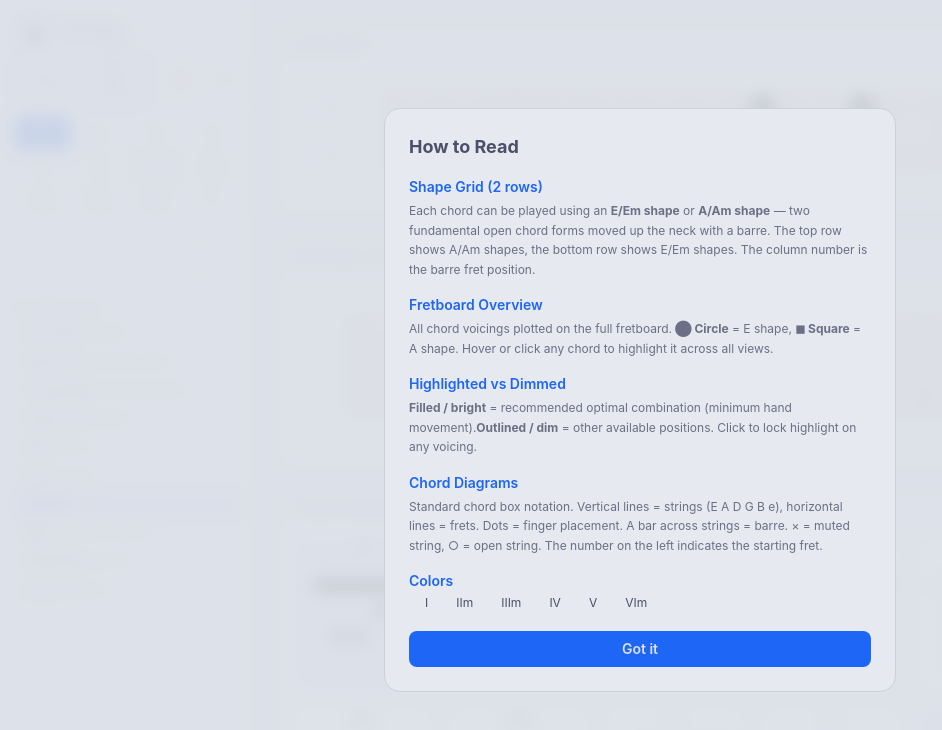
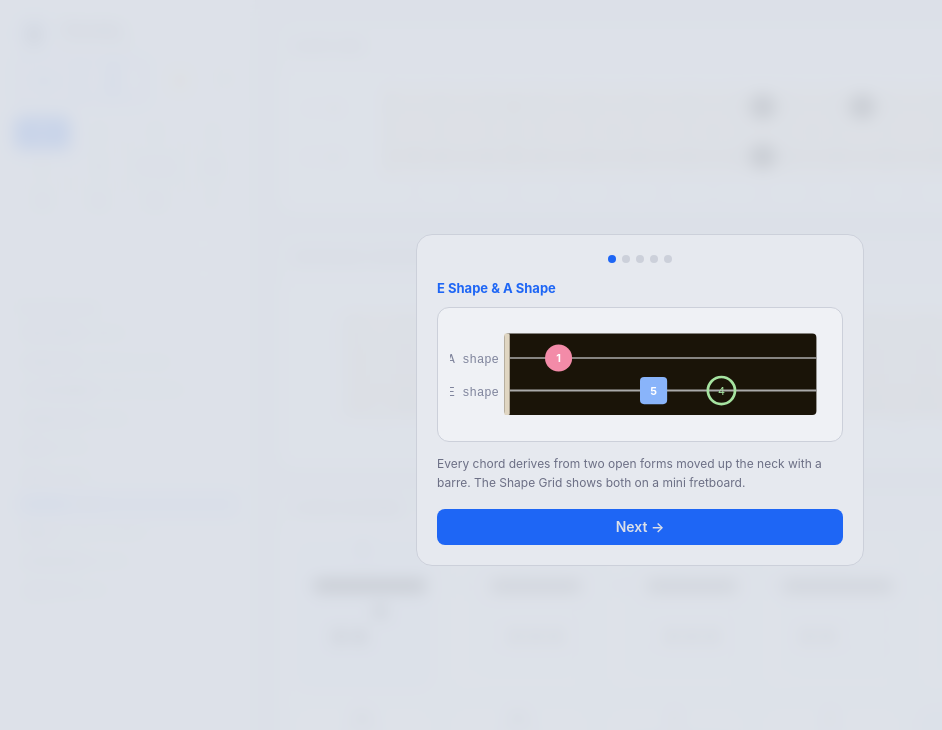
Before and after one commit to W-Mai/chordao, a React (Vite) app: page / in a window 1280 px wide. Both pictures are taken after a click on the button "Help". Shown: the top 730 px of the page, without its empty margins (0-942 px from the left). Built offline with nearby package versions, Linux system fonts and the light colour scheme.

Commit message:
feat: interactive step-by-step guide with SVG illustrations

```diff
--- a/src/Guide.tsx
+++ b/src/Guide.tsx
@@ -1,8 +1,112 @@
 import { useState, useCallback } from 'react';
+
+const STEPS = [
+  {
+    title: 'E Shape & A Shape',
+    desc: 'Every chord derives from two open forms moved up the neck with a barre. The Shape Grid shows both on a mini fretboard.',
+    svg: (
+      <svg viewBox="0 0 280 80" className="w-full">
+        {/* Mini fretboard bg */}
+        <rect x={40} y={10} width={230} height={60} rx={3} fill="#1a1408" />
+        <rect x={40} y={10} width={4} height={60} rx={1} fill="#e0d6c2" />
+        {/* Two strings */}
+        <line x1={44} y1={28} x2={270} y2={28} stroke="#aaa" strokeWidth={1} />
+        <line x1={44} y1={52} x2={270} y2={52} stroke="#aaa" strokeWidth={1.5} />
+        {/* Labels */}
+        <text x={36} y={32} textAnchor="end" fontSize={9} fill="#7f849c" fontFamily="monospace">A shape</text>
+        <text x={36} y={56} textAnchor="end" fontSize={9} fill="#7f849c" fontFamily="monospace">E shape</text>
+        {/* Example dots */}
+        <circle cx={80} cy={28} r={10} fill="#f38ba8" />
+        <text x={80} y={31} textAnchor="middle" fontSize={8} fill="#fff" fontWeight="bold">1</text>
+        <rect x={140} y={42} width={20} height={20} rx={3} fill="#89b4fa" />
+        <text x={150} y={55} textAnchor="middle" fontSize={8} fill="#fff" fontWeight="bold">5</text>
+        <circle cx={200} cy={52} r={10} fill="transparent" stroke="#a6e3a1" strokeWidth={2} />
+        <text x={200} y={55} textAnchor="middle" fontSize={8} fill="#a6e3a1">4</text>
+      </svg>
+    ),
+  },
+  {
+    title: 'Circle = E shape, Square = A shape',
+    desc: 'On the fretboard view, circles represent E/Em shapes and squares represent A/Am shapes, so you can tell them apart at a glance.',
+    svg: (
+      <svg viewBox="0 0 200 60" className="w-full">
+        <circle cx={50} cy={30} r={14} fill="#89b4fa" />
+        <text x={50} y={34} textAnchor="middle" fontSize={10} fill="#fff" fontWeight="bold">E</text>
+        <rect x={116} y={16} width={28} height={28} rx={4} fill="#cba6f7" />
+        <text x={130} y={34} textAnchor="middle" fontSize={10} fill="#fff" fontWeight="bold">A</text>
+      </svg>
+    ),
+  },
+  {
+    title: 'Filled = Recommended, Outlined = Alternative',
+    desc: 'The app finds the optimal combination with minimum hand movement. Filled markers are the recommended set; outlined ones are other available positions.',
+    svg: (
+      <svg viewBox="0 0 280 60" className="w-full">
+        {/* Filled */}
+        <circle cx={50} cy={30} r={14} fill="#a6e3a1" />
+        <text x={50} y={34} textAnchor="middle" fontSize={9} fill="#fff" fontWeight="bold">4</text>
+        <text x={50} y={55} textAnchor="middle" fontSize={8} fill="#7f849c">optimal</text>
+        {/* Outlined */}
+        <circle cx={140} cy={30} r={14} fill="transparent" stroke="#a6e3a1" strokeWidth={2} opacity={0.5} />
+        <text x={140} y={34} textAnchor="middle" fontSize={9} fill="#a6e3a1" opacity={0.5}>4</text>
+        <text x={140} y={55} textAnchor="middle" fontSize={8} fill="#7f849c">alternative</text>
+        {/* Arrow */}
+        <text x={95} y={34} textAnchor="middle" fontSize={14} fill="#7f849c">→</text>
+        {/* Dimmed */}
+        <circle cx={230} cy={30} r={14} fill="transparent" stroke="#f9e2af" strokeWidth={2} opacity={0.15} />
+        <text x={230} y={34} textAnchor="middle" fontSize={9} fill="#f9e2af" opacity={0.15}>3</text>
+        <text x={230} y={55} textAnchor="middle" fontSize={8} fill="#7f849c">dimmed</text>
+      </svg>
+    ),
+  },
+  {
+    title: 'Reading a Chord Diagram',
+    desc: 'Vertical lines = strings (low E to high e). Horizontal lines = frets. Dots = press here. A bar across = barre. × = mute that string. ○ = play open.',
+    svg: (
+      <svg viewBox="0 0 140 130" className="w-full max-w-[180px] mx-auto">
+        <text x={70} y={12} textAnchor="middle" fontSize={11} fontWeight="bold" fill="#cdd6f4">Am</text>
+        {/* Nut */}
+        <rect x={25} y={22} width={90} height={3} rx={1} fill="#e0d6c2" />
+        {/* Frets */}
+        {[0,1,2,3,4].map(i => <line key={i} x1={25} y1={25+i*22} x2={115} y2={25+i*22} stroke="#313244" strokeWidth={0.8} />)}
+        {/* Strings */}
+        {[0,1,2,3,4,5].map(i => <line key={i} x1={25+i*18} y1={25} x2={25+i*18} y2={113} stroke="#6c7086" strokeWidth={0.8} />)}
+        {/* × muted */}
+        <text x={25} y={18} textAnchor="middle" fontSize={10} fill="#7f849c">×</text>
+        {/* ○ open */}
+        <circle cx={43} cy={18} r={4} fill="none" stroke="#7f849c" strokeWidth={1.2} />
+        <circle cx={115} cy={18} r={4} fill="none" stroke="#7f849c" strokeWidth={1.2} />
+        {/* Dots */}
+        <circle cx={61} cy={36} r={6} fill="#cba6f7" />
+        <circle cx={79} cy={47} r={6} fill="#cba6f7" />
+        <circle cx={97} cy={47} r={6} fill="#cba6f7" />
+        {/* Labels */}
+        <text x={70} y={125} textAnchor="middle" fontSize={8} fill="#7f849c">× = mute · ○ = open · ● = press</text>
+      </svg>
+    ),
+  },
+  {
+    title: 'Colors = Scale Degrees',
+    desc: 'Each color represents a scale degree. Hover or click any chord to highlight it across all views simultaneously.',
+    svg: (
+      <svg viewBox="0 0 280 40" className="w-full">
+        {['I','IIm','IIIm','IV','V','VIm'].map((label, i) => (
+          <g key={label}>
+            <circle cx={25 + i * 44} cy={16} r={12} fill={`var(--color-deg-${i+1})`} />
+            <text x={25 + i * 44} y={20} textAnchor="middle" fontSize={8} fill="#fff" fontWeight="bold">{label}</text>
+          </g>
+        ))}
+      </svg>
+    ),
+  },
+];
 
 export function Guide() {
   const [open, setOpen] = useState(false);
-  const toggle = useCallback(() => setOpen(v => !v), []);
+  const [step, setStep] = useState(0);
+  const toggle = useCallback(() => { setOpen(v => !v); setStep(0); }, []);
+
+  const s = STEPS[step];
 
   return (
     <>
@@ -16,62 +120,48 @@ export function Guide() {
         <div className="fixed inset-0 z-50 flex items-center justify-center bg-crust/90 backdrop-blur-sm"
           style={{ animation: 'fadeIn 0.25s ease' }}
           onClick={toggle}>
-          <div className="max-w-lg w-full mx-4 rounded-2xl border border-surface0 bg-mantle p-6 text-txt"
+          <div className="max-w-md w-full mx-4 rounded-2xl border border-surface0 bg-mantle p-5 text-txt"
             style={{ animation: 'scaleIn 0.25s ease' }}
             onClick={e => e.stopPropagation()}>
 
-            <h2 className="text-lg font-bold mb-4">How to Read</h2>
+            {/* Step indicator */}
+            <div className="flex gap-1.5 mb-4 justify-center">
+              {STEPS.map((_, i) => (
+                <div key={i} className={`w-2 h-2 rounded-full cursor-pointer ${i === step ? 'bg-blue' : 'bg-surface0'}`}
+                  style={{ transition: 'background var(--transition)' }}
+                  onClick={() => setStep(i)} />
+              ))}
+            </div>
 
-            <section className="mb-4">
-              <h3 className="text-sm font-semibold text-blue mb-1">Shape Grid (2 rows)</h3>
-              <p className="text-xs text-subtext0 leading-relaxed">
-                Each chord can be played using an <b>E/Em shape</b> or <b>A/Am shape</b> — two fundamental open chord forms moved up the neck with a barre.
-                The top row shows A/Am shapes, the bottom row shows E/Em shapes. The column number is the barre fret position.
-              </p>
-            </section>
+            <h3 className="text-base font-bold text-blue mb-2">{s.title}</h3>
 
-            <section className="mb-4">
-              <h3 className="text-sm font-semibold text-blue mb-1">Fretboard Overview</h3>
-              <p className="text-xs text-subtext0 leading-relaxed">
-                All chord voicings plotted on the full fretboard.
-                <b> ⬤ Circle</b> = E shape, <b>◼ Square</b> = A shape.
-                Hover or click any chord to highlight it across all views.
-              </p>
-            </section>
+            {/* SVG illustration */}
+            <div className="bg-base rounded-xl p-3 mb-3 border border-surface0">
+              {s.svg}
+            </div>
 
-            <section className="mb-4">
-              <h3 className="text-sm font-semibold text-blue mb-1">Highlighted vs Dimmed</h3>
-              <p className="text-xs text-subtext0 leading-relaxed">
-                <b>Filled / bright</b> = recommended optimal combination (minimum hand movement).
-                <b>Outlined / dim</b> = other available positions. Click to lock highlight on any voicing.
-              </p>
-            </section>
+            <p className="text-xs text-subtext0 leading-relaxed mb-4">{s.desc}</p>
 
-            <section className="mb-4">
-              <h3 className="text-sm font-semibold text-blue mb-1">Chord Diagrams</h3>
-              <p className="text-xs text-subtext0 leading-relaxed">
-                Standard chord box notation. Vertical lines = strings (E A D G B e), horizontal lines = frets.
-                Dots = finger placement. A bar across strings = barre. × = muted string, ○ = open string.
-                The number on the left indicates the starting fret.
-              </p>
-            </section>
-
-            <section>
-              <h3 className="text-sm font-semibold text-blue mb-1">Colors</h3>
-              <div className="flex flex-wrap gap-3 text-xs mt-1">
-                {['I', 'IIm', 'IIIm', 'IV', 'V', 'VIm'].map((label, i) => (
-                  <span key={label} className="flex items-center gap-1">
-                    <span className="w-3 h-3 rounded-full inline-block" style={{ background: `var(--color-deg-${i + 1})` }} />
-                    {label}
-                  </span>
-                ))}
-              </div>
-            </section>
-
-            <button onClick={toggle}
-              className="mt-5 w-full py-2 rounded-lg bg-blue text-crust font-semibold text-sm cursor-pointer hover:opacity-90"
-              style={{ transition: 'all var(--transition)' }}
-            >Got it</button>
+            {/* Navigation */}
+            <div className="flex gap-2">
+              {step > 0 && (
+                <button onClick={() => setStep(step - 1)}
+                  className="flex-1 py-2 rounded-lg bg-surface0 text-subtext1 font-semibold text-sm cursor-pointer hover:bg-surface1"
+                  style={{ transition: 'all var(--transition)' }}
+                >← Back</button>
+              )}
+              {step < STEPS.length - 1 ? (
+                <button onClick={() => setStep(step + 1)}
+                  className="flex-1 py-2 rounded-lg bg-blue text-crust font-semibold text-sm cursor-pointer hover:opacity-90"
+                  style={{ transition: 'all var(--transition)' }}
+                >Next →</button>
+              ) : (
+                <button onClick={toggle}
+                  className="flex-1 py-2 rounded-lg bg-blue text-crust font-semibold text-sm cursor-pointer hover:opacity-90"
+                  style={{ transition: 'all var(--transition)' }}
+                >Got it ✓</button>
+              )}
+            </div>
           </div>
         </div>
       )}
```
